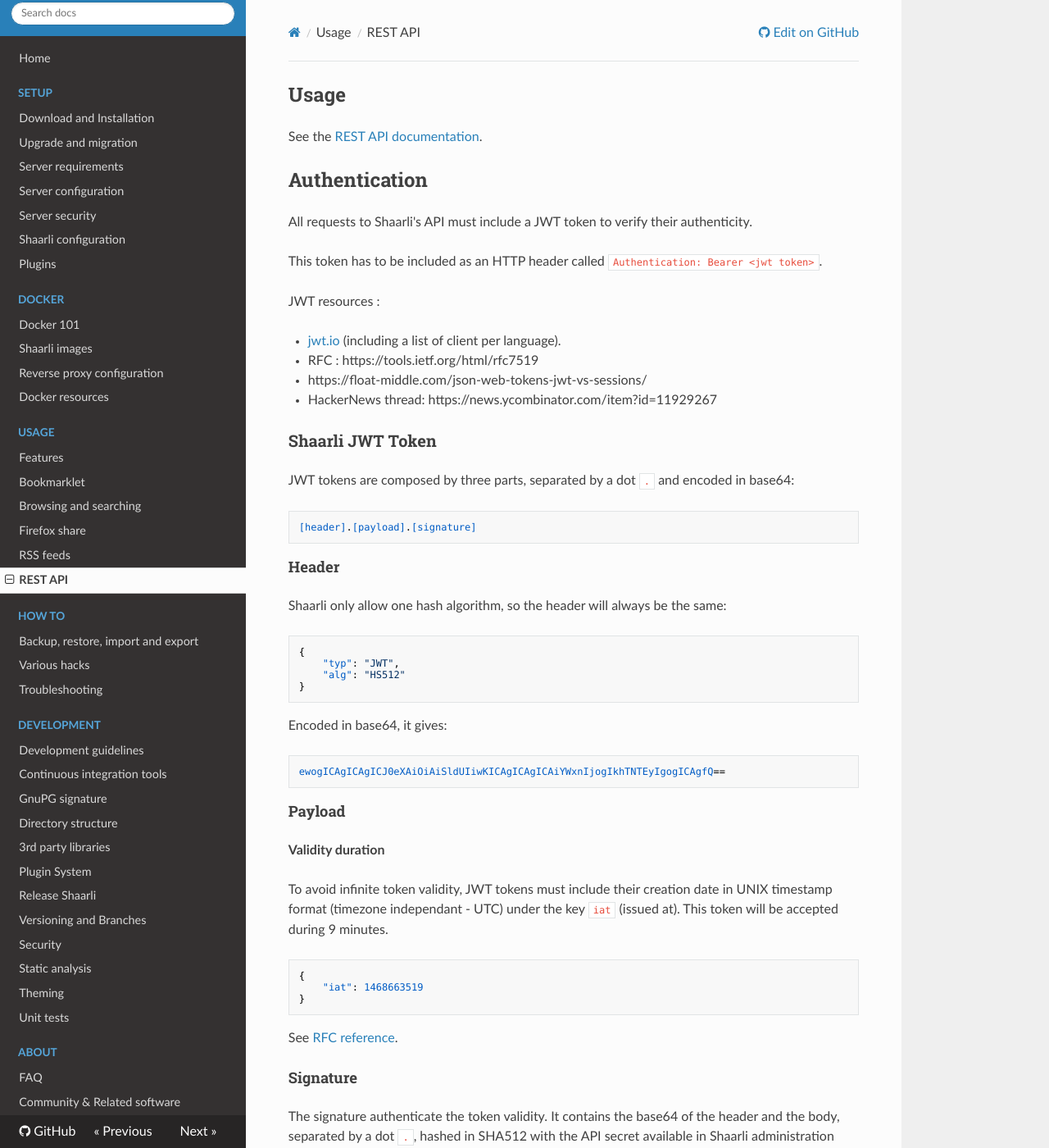
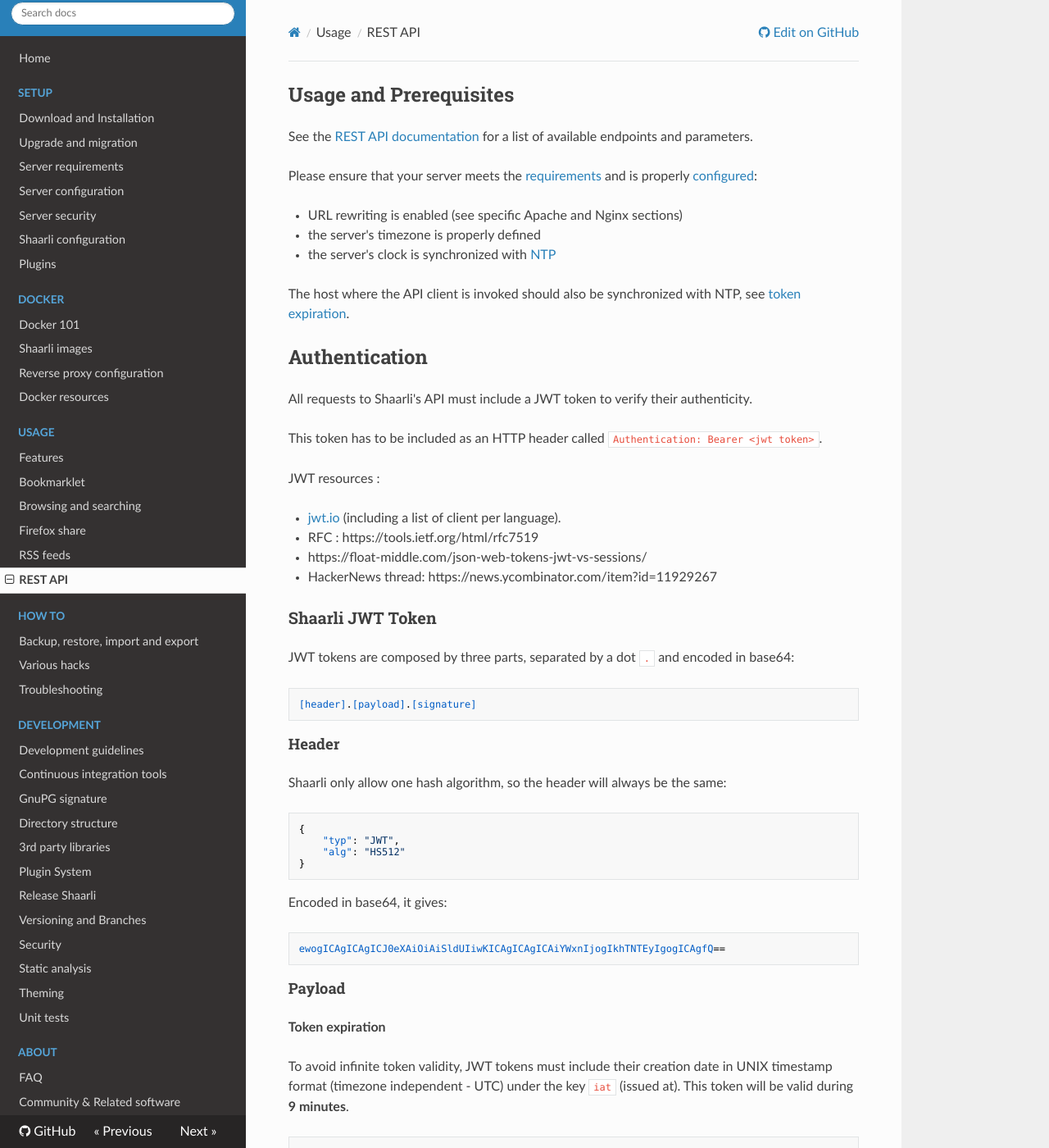
Before and after one commit to sebsauvage/Shaarli, an MkDocs documentation site: the page built from doc/md/REST-API.md, in a window 1280 px wide and 1400 px high. Shown: the whole window at 82% size. Built offline with MkDocs 1.6.1, drawn with Linux system fonts in a browser that asks for light colours; nearby versions of some CDN libraries; old or Windows-style settings are respelled for this version of MkDocs.

Commit message:
documentation: elaborate on REST API server & client prerequisites
Relates to https://github.com/shaarli/Shaarli/issues/903
Relates to https://github.com/shaarli/Shaarli/issues/905

Signed-off-by: VirtualTam <virtualtam@flibidi.net>

````diff
--- a/doc/md/REST-API.md
+++ b/doc/md/REST-API.md
@@ -1,6 +1,18 @@
-## Usage
+## Usage and Prerequisites
 
-See the [REST API documentation](http://shaarli.github.io/api-documentation/).
+See the [REST API documentation](http://shaarli.github.io/api-documentation/)
+for a list of available endpoints and parameters.
+
+Please ensure that your server meets the [requirements](Server-requirements)
+and is properly [configured](Server-configuration):
+
+- URL rewriting is enabled (see specific Apache and Nginx sections)
+- the server's timezone is properly defined
+- the server's clock is synchronized with
+  [NTP](https://en.wikipedia.org/wiki/Network_Time_Protocol)
+
+The host where the API client is invoked should also be synchronized with NTP,
+see [token expiration](#payload).
 
 ## Authentication
 
@@ -43,9 +55,11 @@
 
 #### Payload
 
-**Validity duration**
+**Token expiration**
 
-To avoid infinite token validity, JWT tokens must include their creation date in UNIX timestamp format (timezone independant - UTC) under the key `iat` (issued at). This token will be accepted during 9 minutes.
+To avoid infinite token validity, JWT tokens must include their creation date
+in UNIX timestamp format (timezone independent - UTC) under the key `iat` (issued at).
+This token will be valid during **9 minutes**.
 
 ```json
 {
````
Also changed, not shown: doc/md/Server-requirements.md (+1 -0 lines).
